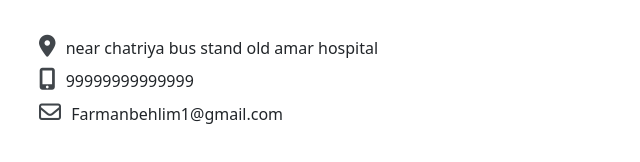
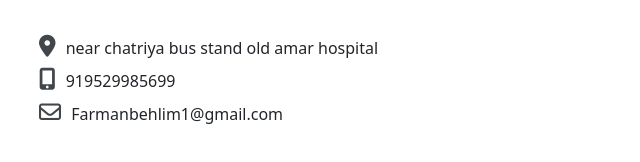
Before and after one commit to Farmanbehlim/raviindustry.github.io, a plain HTML site: page index.html in a window 1280 px wide. Shown: the part 1682-1844 px from the top of the page, 341-981 px from the left. Drawn offline with nearby package versions, Linux system fonts and the light colour scheme.

Commit message:
Update index.html

```diff
--- a/index.html
+++ b/index.html
@@ -235,7 +235,7 @@
         near chatriya bus stand old amar hospital
       </span><br>
       <i class="fas fa-mobile-alt icons"></i>
-      <span style="text-align: justify;">99999999999999</span> <br>
+      <span style="text-align: justify;">919529985699</span> <br>
       <i class="far fa-envelope icons"></i>
       <span>Farmanbehlim1@gmail.com</span>
     </div>
```
